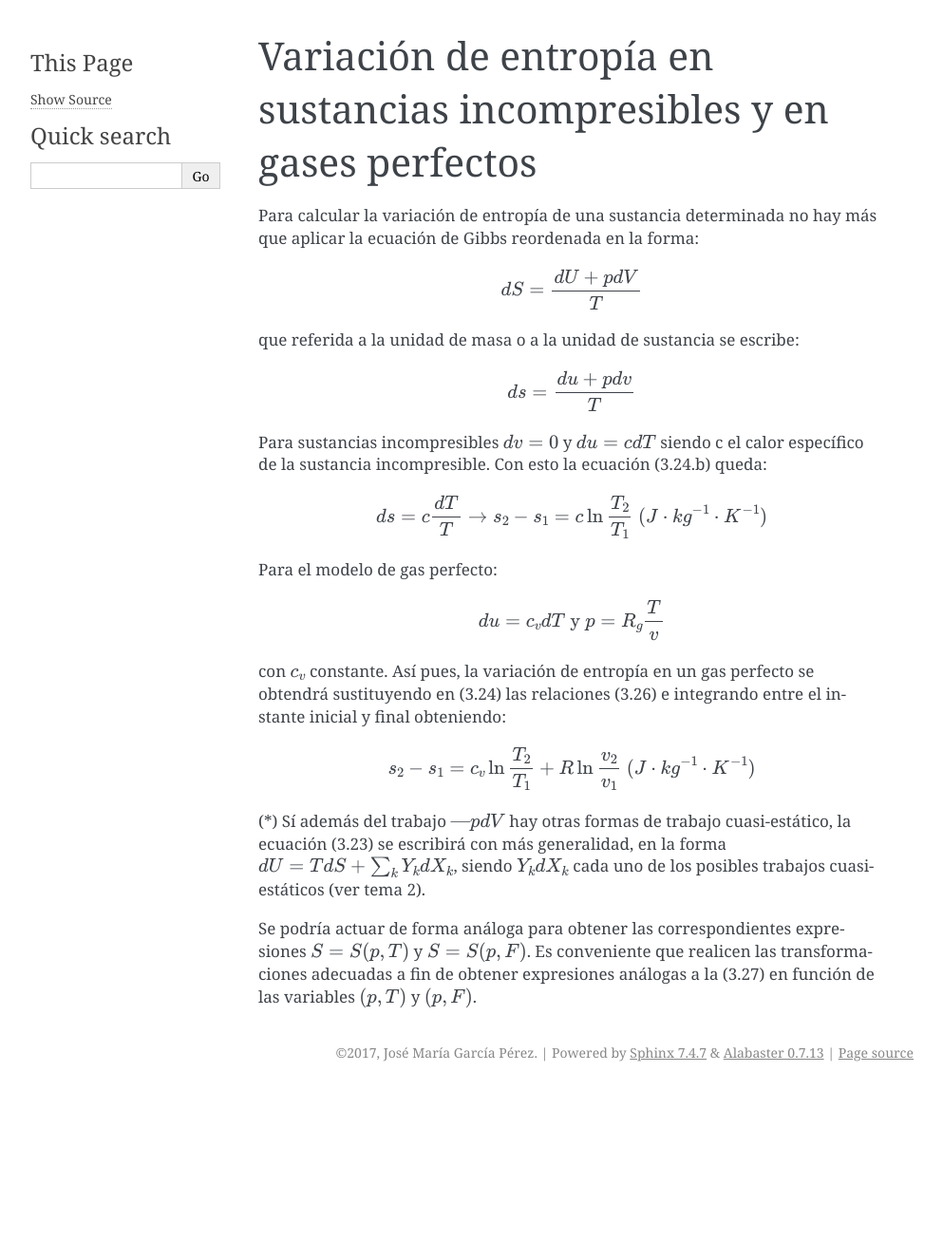
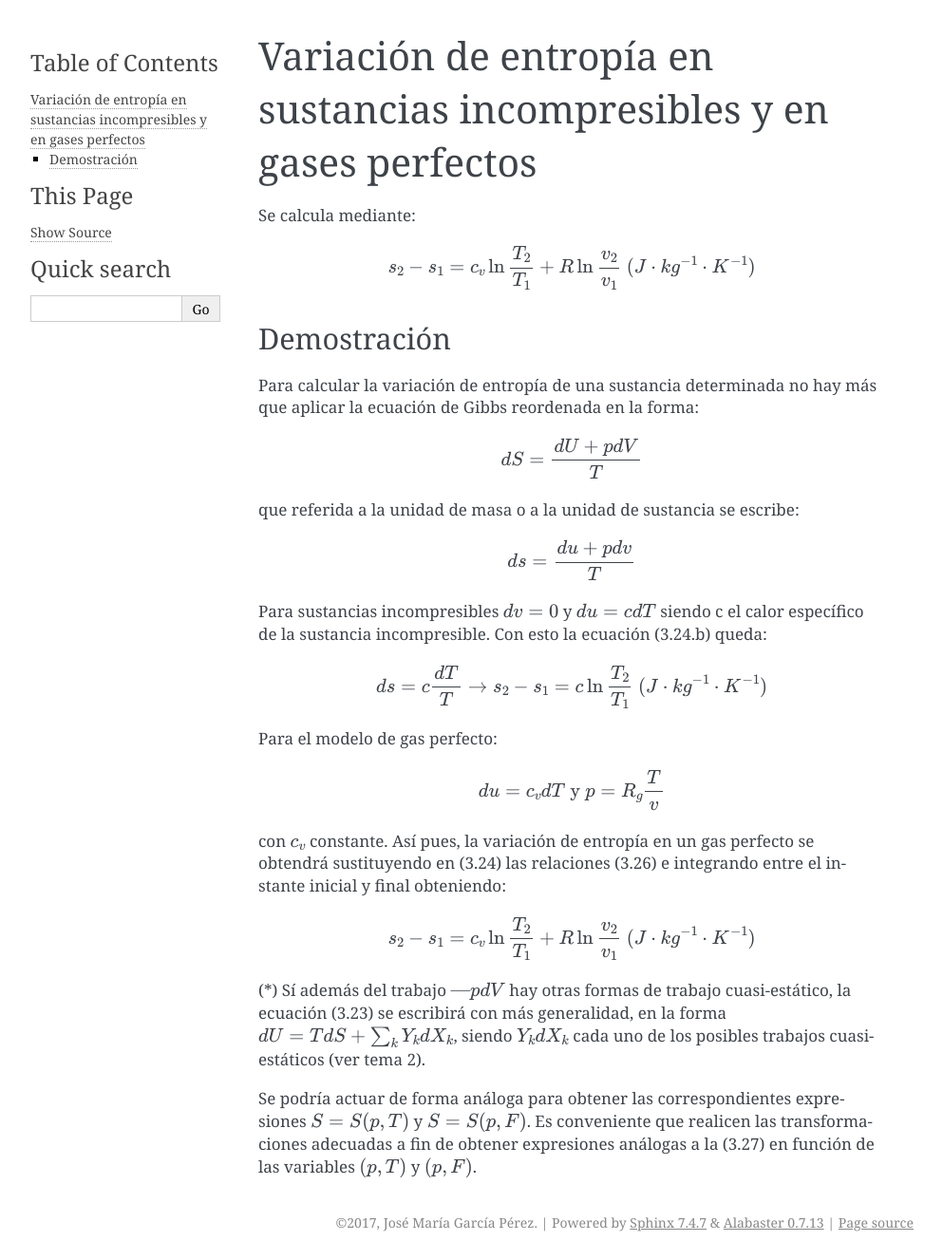
Before and after one commit to mantielero/termodinamica, a Sphinx documentation site: the page built from source/segundo_principio_variacion_entropia.rst, in a window 1280 px wide. Shown: the whole page at 95% size, without its empty margins (148-1141 px from the left). Built offline with Sphinx 7.4.7, drawn with Linux system fonts in a browser that asks for light colours; before the commit the page ends 1148 px from its top, so only the background shows below that.

Commit message:
Update segundo_principio_variacion_entropia.rst

```diff
--- a/source/segundo_principio_variacion_entropia.rst
+++ b/source/segundo_principio_variacion_entropia.rst
@@ -1,5 +1,16 @@
 Variación de entropía en sustancias incompresibles y en gases perfectos
 =======================================================================
+
+
+Se calcula mediante:
+
+.. math::
+
+   s_2-s_1 = c_v \ln \frac{T_2}{T_1} + R\ln \frac{v_2}{v_1} \text{   } (J\cdot kg^{-1} \cdot K^{-1})
+
+Demostración
+------------
+
 
 Para calcular la variación de entropía de una sustancia determinada no hay más que aplicar la ecuación de Gibbs reordenada en la forma:
 
```
